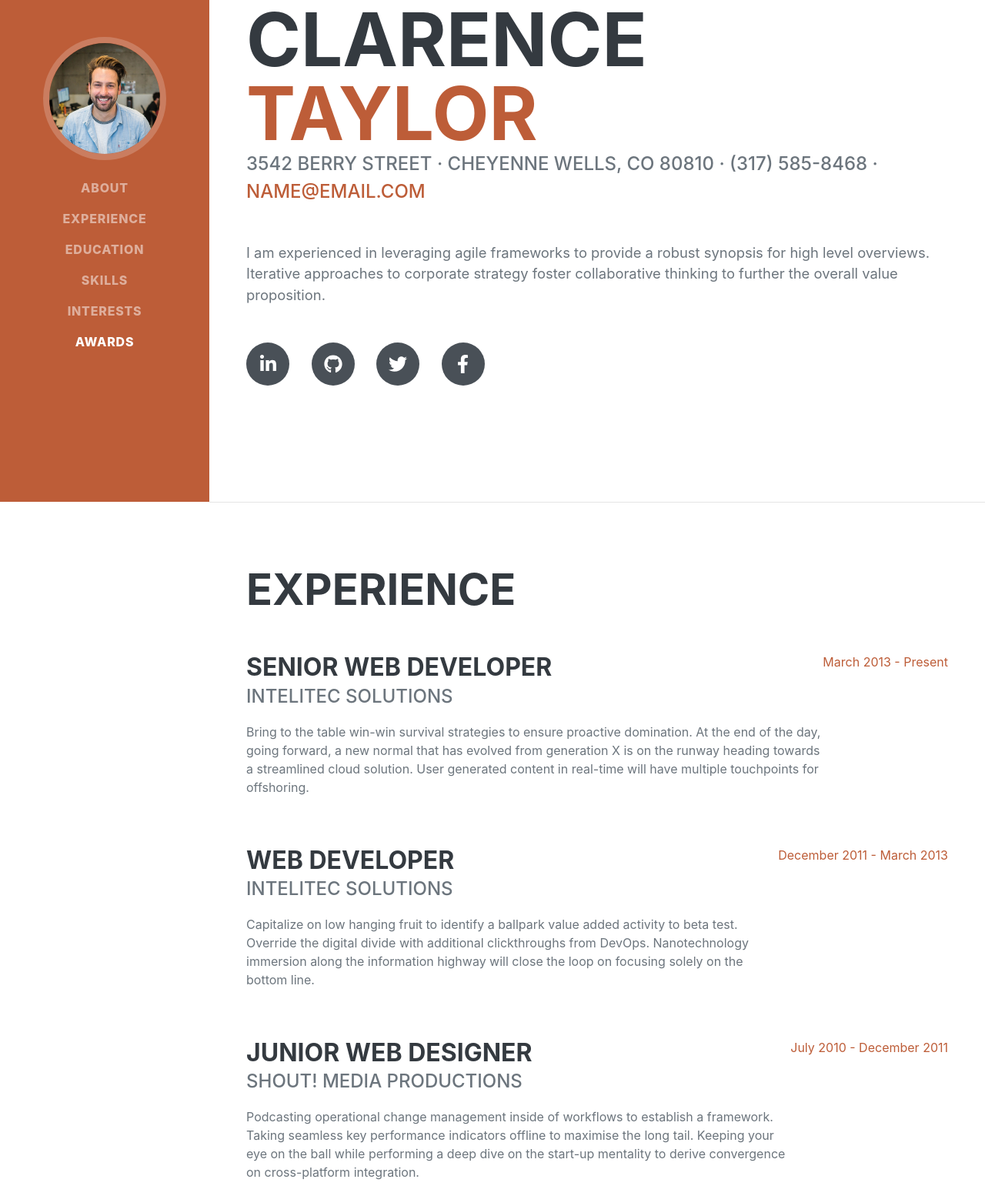
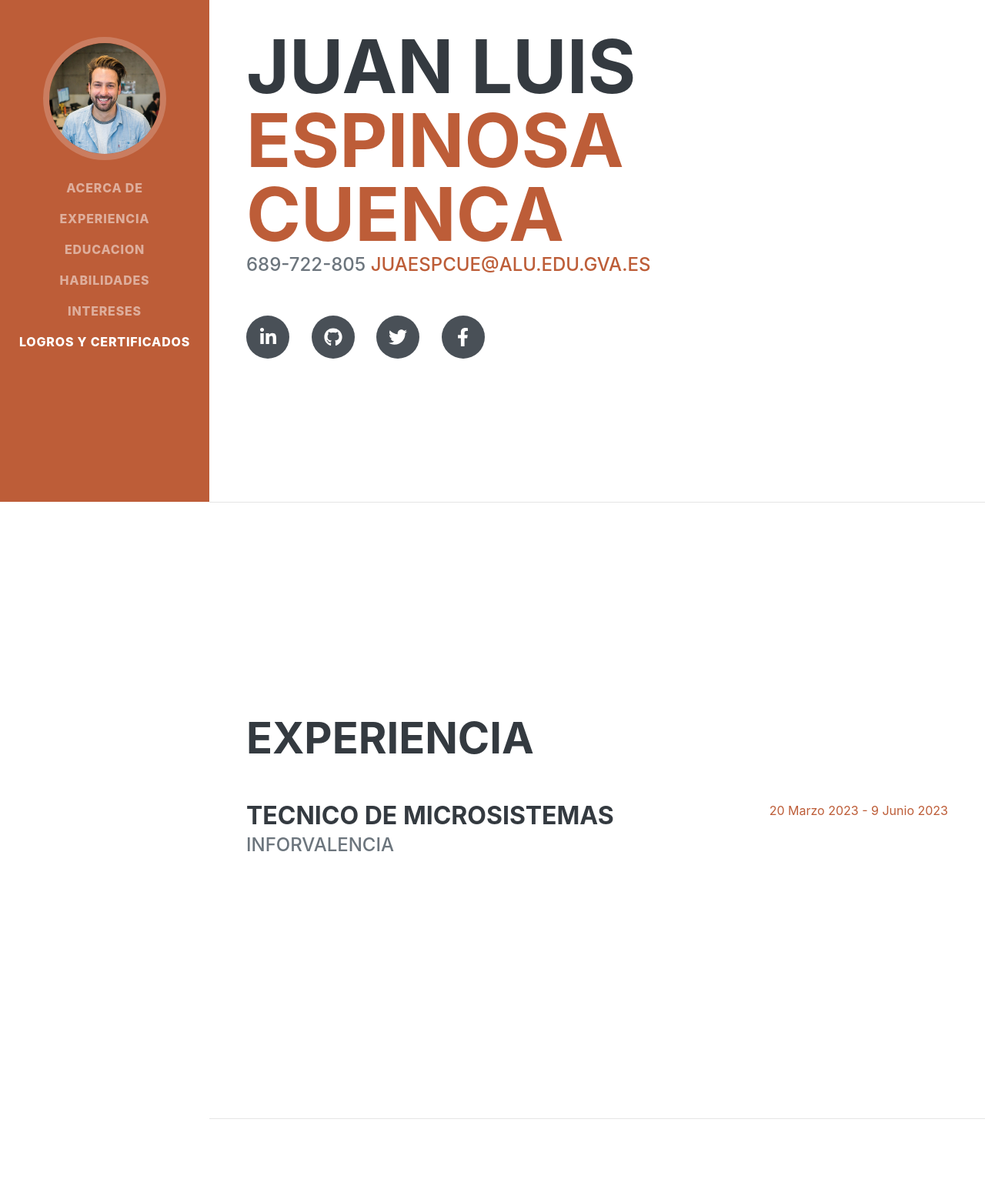
Before and after one commit to Trofu/CV, a plain HTML site: page index.html in a window 1280 px wide. Shown: the part 148-1702 px from the top of the page at 77% size. Drawn offline with nearby package versions, Linux system fonts and the light colour scheme; a web font is replaced by a local one.

Commit message:
Experiencia y Acerca de Modificadas

```diff
--- a/index.html
+++ b/index.html
@@ -19,18 +19,18 @@
         <!-- Navigation-->
         <nav class="navbar navbar-expand-lg navbar-dark bg-primary fixed-top" id="sideNav">
             <a class="navbar-brand js-scroll-trigger" href="#page-top">
-                <span class="d-block d-lg-none">Clarence Taylor</span>
+                <span class="d-block d-lg-none">Juan Luis Espinosa Cuenca</span>
                 <span class="d-none d-lg-block"><img class="img-fluid img-profile rounded-circle mx-auto mb-2" src="assets/img/profile.jpg" alt="" /></span>
             </a>
             <button class="navbar-toggler" type="button" data-toggle="collapse" data-target="#navbarSupportedContent" aria-controls="navbarSupportedContent" aria-expanded="false" aria-label="Toggle navigation"><span class="navbar-toggler-icon"></span></button>
             <div class="collapse navbar-collapse" id="navbarSupportedContent">
                 <ul class="navbar-nav">
-                    <li class="nav-item"><a class="nav-link js-scroll-trigger" href="#about">About</a></li>
-                    <li class="nav-item"><a class="nav-link js-scroll-trigger" href="#experience">Experience</a></li>
-                    <li class="nav-item"><a class="nav-link js-scroll-trigger" href="#education">Education</a></li>
-                    <li class="nav-item"><a class="nav-link js-scroll-trigger" href="#skills">Skills</a></li>
-                    <li class="nav-item"><a class="nav-link js-scroll-trigger" href="#interests">Interests</a></li>
-                    <li class="nav-item"><a class="nav-link js-scroll-trigger" href="#awards">Awards</a></li>
+                    <li class="nav-item"><a class="nav-link js-scroll-trigger" href="#about">Acerca de</a></li>
+                    <li class="nav-item"><a class="nav-link js-scroll-trigger" href="#experience">Experiencia</a></li>
+                    <li class="nav-item"><a class="nav-link js-scroll-trigger" href="#education">Educacion</a></li>
+                    <li class="nav-item"><a class="nav-link js-scroll-trigger" href="#skills">Habilidades</a></li>
+                    <li class="nav-item"><a class="nav-link js-scroll-trigger" href="#interests">Intereses</a></li>
+                    <li class="nav-item"><a class="nav-link js-scroll-trigger" href="#awards">Logros y Certificados</a></li>
                 </ul>
             </div>
         </nav>
@@ -41,14 +41,14 @@
             <section class="resume-section" id="about">
                 <div class="resume-section-content">
                     <h1 class="mb-0">
-                        Clarence
-                        <span class="text-primary">Taylor</span>
+                        Juan Luis
+                        <span class="text-primary">Espinosa Cuenca</span>
                     </h1>
                     <div class="subheading mb-5">
-                        3542 Berry Street · Cheyenne Wells, CO 80810 · (317) 585-8468 ·
-                        <a href="mailto:name@email.com">name@email.com</a>
+                        689-722-805
+                        <a href="mailto:name@email.com">juaespcue@alu.edu.gva.es</a>
                     </div>
-                    <p class="lead mb-5">I am experienced in leveraging agile frameworks to provide a robust synopsis for high level overviews. Iterative approaches to corporate strategy foster collaborative thinking to further the overall value proposition.</p>
+                    <p class="lead mb-5"></p>
                     <div class="social-icons">
                         <a class="social-icon" href="#"><i class="fab fa-linkedin-in"></i></a>
                         <a class="social-icon" href="#"><i class="fab fa-github"></i></a>
@@ -61,38 +61,14 @@
             <!-- Experience-->
             <section class="resume-section" id="experience">
                 <div class="resume-section-content">
-                    <h2 class="mb-5">Experience</h2>
+                    <h2 class="mb-5">Experiencia</h2>
                     <div class="d-flex flex-column flex-md-row justify-content-between mb-5">
                         <div class="flex-grow-1">
-                            <h3 class="mb-0">Senior Web Developer</h3>
-                            <div class="subheading mb-3">Intelitec Solutions</div>
-                            <p>Bring to the table win-win survival strategies to ensure proactive domination. At the end of the day, going forward, a new normal that has evolved from generation X is on the runway heading towards a streamlined cloud solution. User generated content in real-time will have multiple touchpoints for offshoring.</p>
+                            <h3 class="mb-0">Tecnico de microsistemas</h3>
+                            <div class="subheading mb-3">InforValencia</div>
+                            <p></p>
                         </div>
-                        <div class="flex-shrink-0"><span class="text-primary">March 2013 - Present</span></div>
-                    </div>
-                    <div class="d-flex flex-column flex-md-row justify-content-between mb-5">
-                        <div class="flex-grow-1">
-                            <h3 class="mb-0">Web Developer</h3>
-                            <div class="subheading mb-3">Intelitec Solutions</div>
-                            <p>Capitalize on low hanging fruit to identify a ballpark value added activity to beta test. Override the digital divide with additional clickthroughs from DevOps. Nanotechnology immersion along the information highway will close the loop on focusing solely on the bottom line.</p>
-                        </div>
-                        <div class="flex-shrink-0"><span class="text-primary">December 2011 - March 2013</span></div>
-                    </div>
-                    <div class="d-flex flex-column flex-md-row justify-content-between mb-5">
-                        <div class="flex-grow-1">
-                            <h3 class="mb-0">Junior Web Designer</h3>
-                            <div class="subheading mb-3">Shout! Media Productions</div>
-                            <p>Podcasting operational change management inside of workflows to establish a framework. Taking seamless key performance indicators offline to maximise the long tail. Keeping your eye on the ball while performing a deep dive on the start-up mentality to derive convergence on cross-platform integration.</p>
-                        </div>
-                        <div class="flex-shrink-0"><span class="text-primary">July 2010 - December 2011</span></div>
-                    </div>
-                    <div class="d-flex flex-column flex-md-row justify-content-between">
-                        <div class="flex-grow-1">
-                            <h3 class="mb-0">Web Design Intern</h3>
-                            <div class="subheading mb-3">Shout! Media Productions</div>
-                            <p>Collaboratively administrate empowered markets via plug-and-play networks. Dynamically procrastinate B2C users after installed base benefits. Dramatically visualize customer directed convergence without revolutionary ROI.</p>
-                        </div>
-                        <div class="flex-shrink-0"><span class="text-primary">September 2008 - June 2010</span></div>
+                        <div class="flex-shrink-0"><span class="text-primary">20 Marzo 2023 - 9 Junio 2023</span></div>
                     </div>
                 </div>
             </section>
@@ -100,7 +76,7 @@
             <!-- Education-->
             <section class="resume-section" id="education">
                 <div class="resume-section-content">
-                    <h2 class="mb-5">Education</h2>
+                    <h2 class="mb-5">Educacion</h2>
                     <div class="d-flex flex-column flex-md-row justify-content-between mb-5">
                         <div class="flex-grow-1">
                             <h3 class="mb-0">University of Colorado Boulder</h3>
@@ -124,7 +100,7 @@
             <!-- Skills-->
             <section class="resume-section" id="skills">
                 <div class="resume-section-content">
-                    <h2 class="mb-5">Skills</h2>
+                    <h2 class="mb-5">Habilidades</h2>
                     <div class="subheading mb-3">Programming Languages & Tools</div>
                     <ul class="list-inline dev-icons">
                         <li class="list-inline-item"><i class="fab fa-html5"></i></li>
@@ -165,7 +141,7 @@
             <!-- Interests-->
             <section class="resume-section" id="interests">
                 <div class="resume-section-content">
-                    <h2 class="mb-5">Interests</h2>
+                    <h2 class="mb-5">Intereses</h2>
                     <p>Apart from being a web developer, I enjoy most of my time being outdoors. In the winter, I am an avid skier and novice ice climber. During the warmer months here in Colorado, I enjoy mountain biking, free climbing, and kayaking.</p>
                     <p class="mb-0">When forced indoors, I follow a number of sci-fi and fantasy genre movies and television shows, I am an aspiring chef, and I spend a large amount of my free time exploring the latest technology advancements in the front-end web development world.</p>
                 </div>
@@ -174,7 +150,7 @@
             <!-- Awards-->
             <section class="resume-section" id="awards">
                 <div class="resume-section-content">
-                    <h2 class="mb-5">Awards & Certifications</h2>
+                    <h2 class="mb-5">Logros y Certificados</h2>
                     <ul class="fa-ul mb-0">
                         <li>
                             <span class="fa-li"><i class="fas fa-trophy text-warning"></i></span>
```
